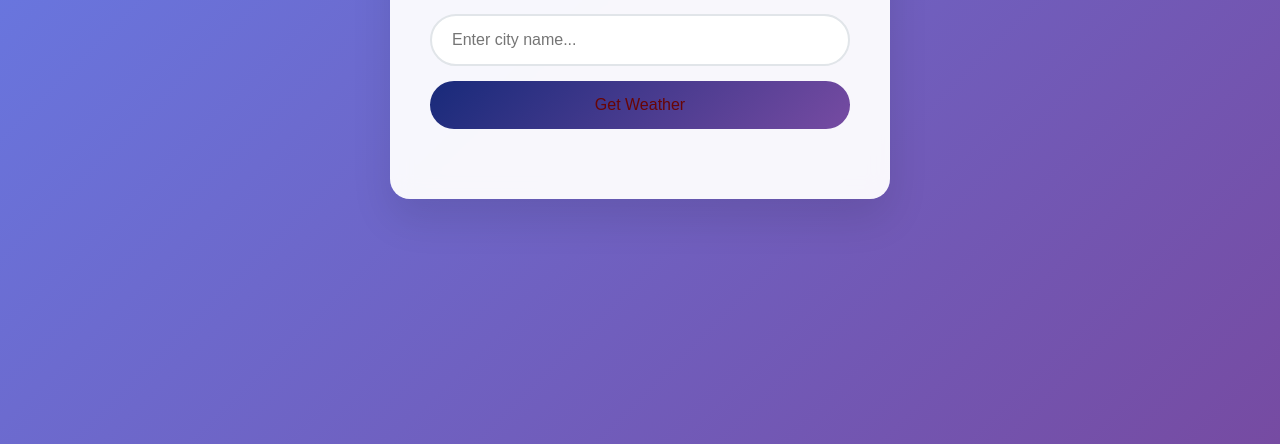
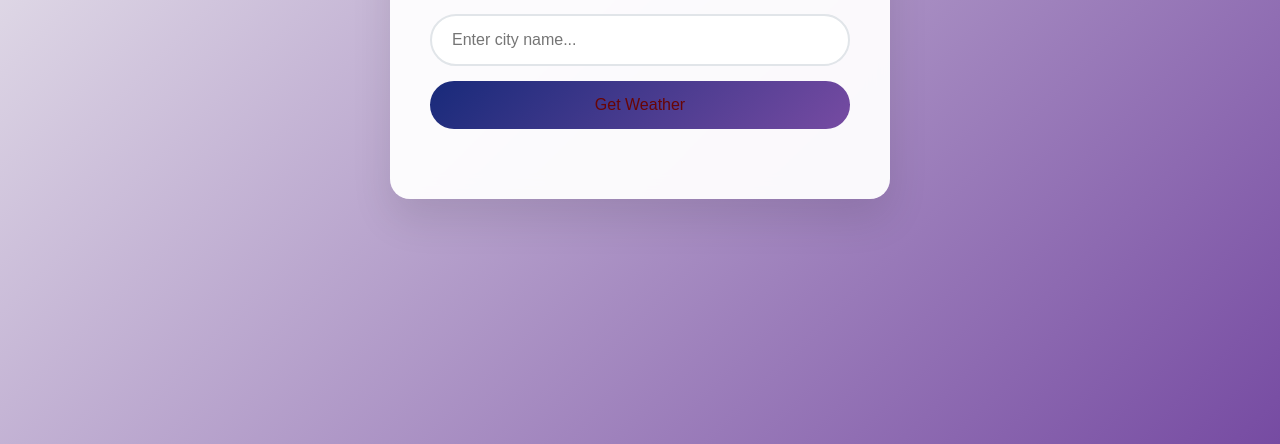
Before and after one commit to YOUR-MAJESTY-666/weather-project-trial-1, a plain HTML site: page weather.html in a window 1280 px wide. Shown: the part 356-800 px from the top of the page. Drawn offline with Linux system fonts and the light colour scheme.

Commit message:
checkout

```diff
--- a/weather.html
+++ b/weather.html
@@ -13,7 +13,7 @@
 
         body {
             font-family: 'Segoe UI', Tahoma, Geneva, Verdana, sans-serif;
-            background: linear-gradient(135deg, #667eea 0%, #764ba2 100%);
+            background: linear-gradient(135deg, #f3f3f3 0%, #764ba2 100%);
             min-height: 100vh;
             display: flex;
             justify-content: center;
```
